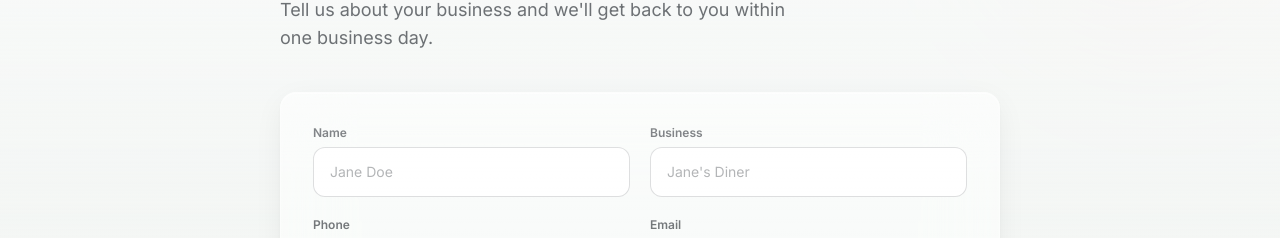
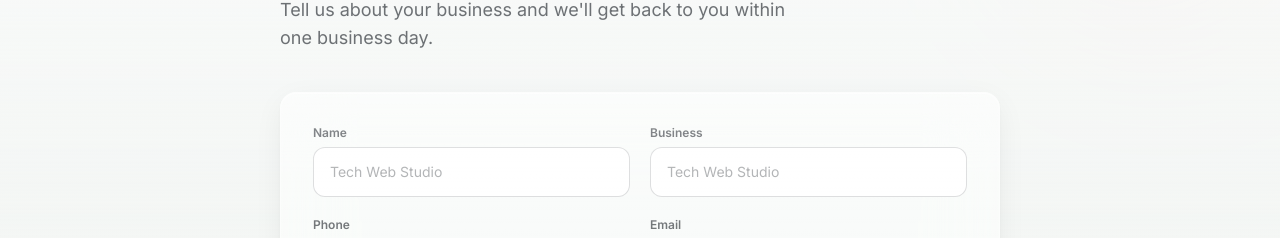
Before and after one commit to Mustufa842/agency-website, a React (Vite) app: page / in a window 1280 px wide. Shown: the part 5659-5897 px from the top of the page. Built offline with nearby package versions, Linux system fonts and the light colour scheme; the HTML template or start-up script is replaced by a standard one.

Commit message:
Actual Contact Info Added

```diff
--- a/src/components/Contact.jsx
+++ b/src/components/Contact.jsx
@@ -89,11 +89,11 @@ export default function Contact() {
             >
               <div className="sm:col-span-1">
                 <label htmlFor="name" className="block text-xs font-semibold text-ink/60 mb-1.5">Name</label>
-                <input id="name" name="name" type="text" required className={FIELD_CLASS} placeholder="Jane Doe" />
+                <input id="name" name="name" type="text" required className={FIELD_CLASS} placeholder="Tech Web Studio" />
               </div>
               <div className="sm:col-span-1">
                 <label htmlFor="business" className="block text-xs font-semibold text-ink/60 mb-1.5">Business</label>
-                <input id="business" name="business" type="text" required className={FIELD_CLASS} placeholder="Jane's Diner" />
+                <input id="business" name="business" type="text" required className={FIELD_CLASS} placeholder="Tech Web Studio" />
               </div>
               <div className="sm:col-span-1">
                 <label htmlFor="phone" className="block text-xs font-semibold text-ink/60 mb-1.5">Phone</label>
```
